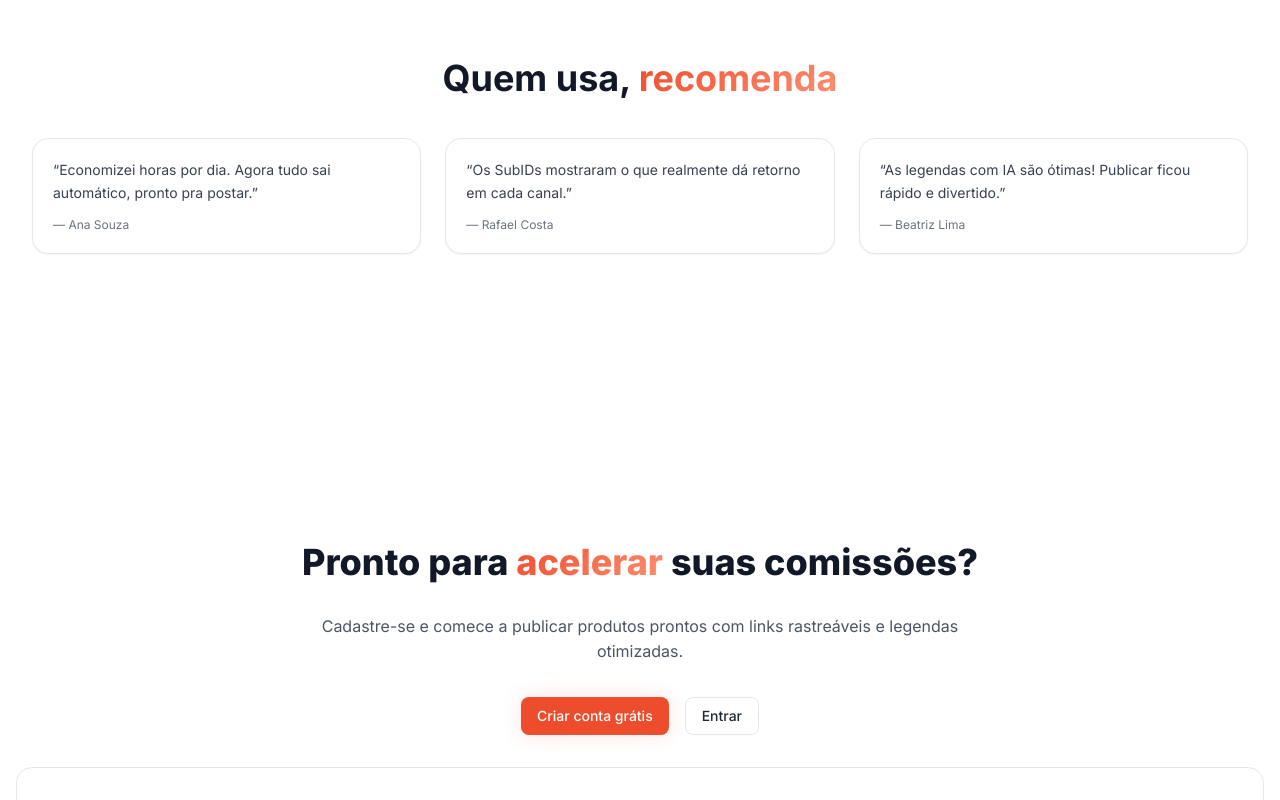
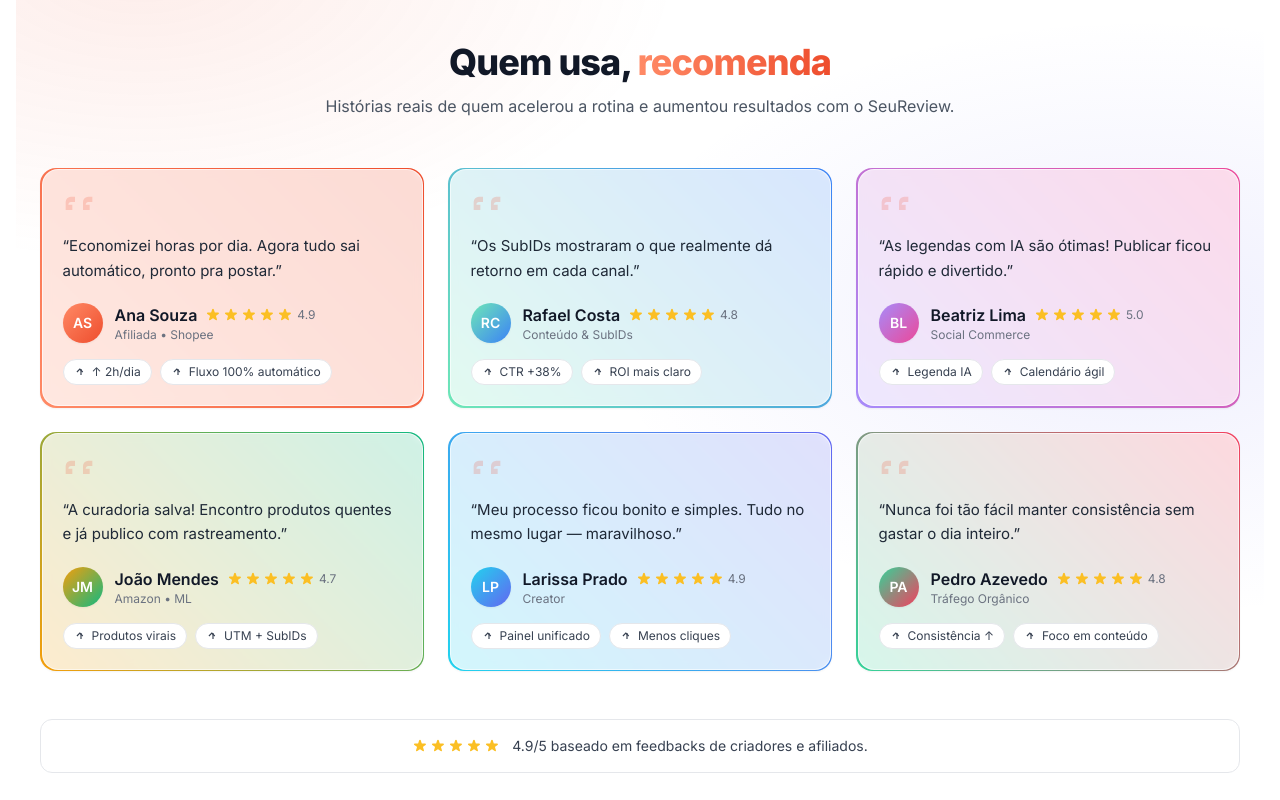
Before and after one commit to marciobever/seureview.com.br, a Next.js app: page / in a window 1280 px wide. Shown: the part 880-1680 px from the top of the page. Built offline with nearby package versions, Linux system fonts and the light colour scheme; no server answers.

Commit message:
Update Depoimentos.tsx

```diff
--- a/components/Depoimentos.tsx
+++ b/components/Depoimentos.tsx
@@ -1,37 +1,235 @@
 'use client';
+
 import { motion } from 'framer-motion';
+import * as React from 'react';
 
-const data = [
-  { n: 'Ana Souza', d: 'Economizei horas por dia. Agora tudo sai automático, pronto pra postar.' },
-  { n: 'Rafael Costa', d: 'Os SubIDs mostraram o que realmente dá retorno em cada canal.' },
-  { n: 'Beatriz Lima', d: 'As legendas com IA são ótimas! Publicar ficou rápido e divertido.' },
+/* ---------- dados (pode editar à vontade) ---------- */
+type Testimonial = {
+  name: string;
+  role: string;
+  quote: string;
+  meta: string[];              // chips extras
+  from: string;                // gradiente do avatar/borda
+  to: string;
+  rating?: number;             // opcional
+};
+
+const testimonials: Testimonial[] = [
+  {
+    name: 'Ana Souza',
+    role: 'Afiliada • Shopee',
+    quote:
+      'Economizei horas por dia. Agora tudo sai automático, pronto pra postar.',
+    meta: ['↑ 2h/dia', 'Fluxo 100% automático'],
+    from: '#FF8A66',
+    to: '#EE4D2D',
+    rating: 4.9,
+  },
+  {
+    name: 'Rafael Costa',
+    role: 'Conteúdo & SubIDs',
+    quote:
+      'Os SubIDs mostraram o que realmente dá retorno em cada canal.',
+    meta: ['CTR +38%', 'ROI mais claro'],
+    from: '#6EE7B7',
+    to: '#3B82F6',
+    rating: 4.8,
+  },
+  {
+    name: 'Beatriz Lima',
+    role: 'Social Commerce',
+    quote:
+      'As legendas com IA são ótimas! Publicar ficou rápido e divertido.',
+    meta: ['Legenda IA', 'Calendário ágil'],
+    from: '#A78BFA',
+    to: '#EC4899',
+    rating: 5.0,
+  },
+  {
+    name: 'João Mendes',
+    role: 'Amazon • ML',
+    quote:
+      'A curadoria salva! Encontro produtos quentes e já publico com rastreamento.',
+    meta: ['Produtos virais', 'UTM + SubIDs'],
+    from: '#F59E0B',
+    to: '#10B981',
+    rating: 4.7,
+  },
+  {
+    name: 'Larissa Prado',
+    role: 'Creator',
+    quote:
+      'Meu processo ficou bonito e simples. Tudo no mesmo lugar — maravilhoso.',
+    meta: ['Painel unificado', 'Menos cliques'],
+    from: '#22D3EE',
+    to: '#6366F1',
+    rating: 4.9,
+  },
+  {
+    name: 'Pedro Azevedo',
+    role: 'Tráfego Orgânico',
+    quote:
+      'Nunca foi tão fácil manter consistência sem gastar o dia inteiro.',
+    meta: ['Consistência ↑', 'Foco em conteúdo'],
+    from: '#34D399',
+    to: '#F43F5E',
+    rating: 4.8,
+  },
 ];
 
+/* ---------- helpers ---------- */
+function initials(name: string) {
+  return name
+    .split(' ')
+    .map((n) => n[0])
+    .slice(0, 2)
+    .join('')
+    .toUpperCase();
+}
+
+function Stars({ value = 5 }: { value?: number }) {
+  // desenha 5 estrelas, preenchendo de acordo com value
+  const full = Math.round(Math.min(Math.max(value, 0), 5));
+  return (
+    <div className="flex items-center gap-0.5 text-amber-400">
+      {Array.from({ length: 5 }).map((_, i) => (
+        <svg
+          key={i}
+          viewBox="0 0 20 20"
+          className={`w-4 h-4 ${i < full ? 'fill-current' : 'fill-gray-200'}`}
+        >
+          <path d="M9.049 2.927c.3-.921 1.603-.921 1.902 0l1.07 3.292a1 1 0 0 0 .95.69h3.462c.969 0 1.371 1.24.588 1.81l-2.802 2.036a1 1 0 0 0-.364 1.118l1.07 3.292c.3.921-.755 1.688-1.54 1.118l-2.802-2.036a1 1 0 0 0-1.176 0l-2.802 2.036c-.785.57-1.84-.197-1.54-1.118l1.07-3.292a1 1 0 0 0-.364-1.118L2.88 8.72c-.783-.57-.38-1.81.588-1.81h3.462a1 1 0 0 0 .95-.69l1.07-3.292z" />
+        </svg>
+      ))}
+    </div>
+  );
+}
+
+/* ---------- componente ---------- */
 export default function Depoimentos() {
   return (
-    <section id="depoimentos" className="section">
-      <div className="max-container">
-        <div className="text-center max-w-xl mx-auto">
-          <h2 className="text-3xl md:text-4xl font-bold">Quem usa, <span className="text-gradient">recomenda</span></h2>
+    <section id="depoimentos" className="relative py-20">
+      {/* fundo artístico */}
+      <div
+        aria-hidden
+        className="pointer-events-none absolute inset-0 -z-10"
+        style={{
+          background:
+            'radial-gradient(900px 500px at 10% 0%, rgba(238,77,45,0.10) 0%, rgba(238,77,45,0) 60%), radial-gradient(900px 500px at 90% 40%, rgba(99,102,241,0.10) 0%, rgba(99,102,241,0) 60%)',
+        }}
+      />
+      <div className="mx-auto max-w-7xl px-6">
+        {/* título */}
+        <div className="text-center max-w-2xl mx-auto">
+          <h2 className="text-3xl md:text-4xl font-extrabold tracking-tight">
+            Quem usa,{' '}
+            <span className="bg-gradient-to-r from-[#FF8A66] to-[#EE4D2D] bg-clip-text text-transparent">
+              recomenda
+            </span>
+          </h2>
+          <p className="mt-3 text-gray-600">
+            Histórias reais de quem acelerou a rotina e aumentou resultados com o SeuReview.
+          </p>
         </div>
 
-        <div className="mt-10 grid md:grid-cols-3 gap-6">
-          {data.map((p, i) => (
-            <motion.div
-              key={p.n}
-              initial={{ opacity: 0, y: 16 }}
-              whileInView={{ opacity: 1, y: 0 }}
+        {/* grid de depoimentos */}
+        <div className="mt-12 grid gap-6 md:grid-cols-2 lg:grid-cols-3">
+          {testimonials.map((t, i) => (
+            <motion.article
+              key={t.name}
+              initial={{ opacity: 0, y: 24, scale: 0.98 }}
+              whileInView={{ opacity: 1, y: 0, scale: 1 }}
               viewport={{ once: true }}
-              transition={{ duration: 0.45, delay: i * 0.08 }}
-              className="card bg-white"
+              transition={{ duration: 0.5, delay: i * 0.06, ease: 'easeOut' }}
+              whileHover={{ y: -6 }}
+              className="group"
             >
-              <div className="card-body">
-                <p className="text-sm text-gray-700 leading-relaxed">“{p.d}”</p>
-                <div className="mt-3 text-xs text-gray-500">— {p.n}</div>
+              {/* moldura gradiente */}
+              <div
+                className="p-[1.5px] rounded-2xl bg-gradient-to-tr shadow-sm"
+                style={{ backgroundImage: `linear-gradient(45deg, ${t.from}, ${t.to})` }}
+              >
+                <div className="rounded-2xl bg-white/80 backdrop-blur-sm border border-white/60 p-5 h-full">
+                  {/* aspas decorativas */}
+                  <svg
+                    viewBox="0 0 48 48"
+                    className="w-8 h-8 text-[#EE4D2D]/20 mb-3"
+                    fill="currentColor"
+                  >
+                    <path d="M18 10h-6a8 8 0 00-8 8v12h10V22H8c0-2.206 1.794-4 4-4h6V10zm26 0h-6a8 8 0 00-8 8v12h10V22h-6c0-2.206 1.794-4 4-4h6V10z" />
+                  </svg>
+
+                  {/* texto */}
+                  <p className="text-[15px] leading-relaxed text-gray-800">
+                    “{t.quote}”
+                  </p>
+
+                  {/* rodapé do card */}
+                  <div className="mt-5 flex items-center gap-3">
+                    {/* avatar com iniciais */}
+                    <div
+                      className="h-10 w-10 rounded-full grid place-items-center text-white text-sm font-semibold shadow-sm"
+                      style={{
+                        backgroundImage: `linear-gradient(135deg, ${t.from}, ${t.to})`,
+                      }}
+                    >
+                      {initials(t.name)}
+                    </div>
+                    <div className="min-w-0">
+                      <div className="flex items-center gap-2">
+                        <span className="font-semibold text-gray-900 truncate">
+                          {t.name}
+                        </span>
+                        {t.rating && (
+                          <div className="flex items-center gap-1">
+                            <Stars value={t.rating} />
+                            <span className="text-xs text-gray-500">{t.rating.toFixed(1)}</span>
+                          </div>
+                        )}
+                      </div>
+                      <div className="text-xs text-gray-500">{t.role}</div>
+                    </div>
+                  </div>
+
+                  {/* chips */}
+                  <div className="mt-4 flex flex-wrap gap-2">
+                    {t.meta.map((m) => (
+                      <span
+                        key={m}
+                        className="inline-flex items-center gap-1 rounded-full border border-gray-200 bg-white px-2.5 py-1 text-xs text-gray-700"
+                      >
+                        {/* ícone seta para cima */}
+                        <svg
+                          viewBox="0 0 24 24"
+                          className="w-3.5 h-3.5"
+                          fill="none"
+                          stroke="currentColor"
+                          strokeWidth="2"
+                        >
+                          <path d="M5 12l5-5 5 5" />
+                          <path d="M12 7v10" />
+                        </svg>
+                        {m}
+                      </span>
+                    ))}
+                  </div>
+                </div>
               </div>
-            </motion.div>
+            </motion.article>
           ))}
         </div>
+
+        {/* faixa de confiança / estrelas agregadas (opcional) */}
+        <motion.div
+          initial={{ opacity: 0, y: 14 }}
+          whileInView={{ opacity: 1, y: 0 }}
+          viewport={{ once: true }}
+          transition={{ duration: 0.5, delay: 0.2 }}
+          className="mt-12 rounded-xl border bg-white/70 backdrop-blur p-4 flex items-center justify-center gap-3 text-sm text-gray-700"
+        >
+          <Stars value={4.9} />
+          <span>4.9/5 baseado em feedbacks de criadores e afiliados.</span>
+        </motion.div>
       </div>
     </section>
   );
```
